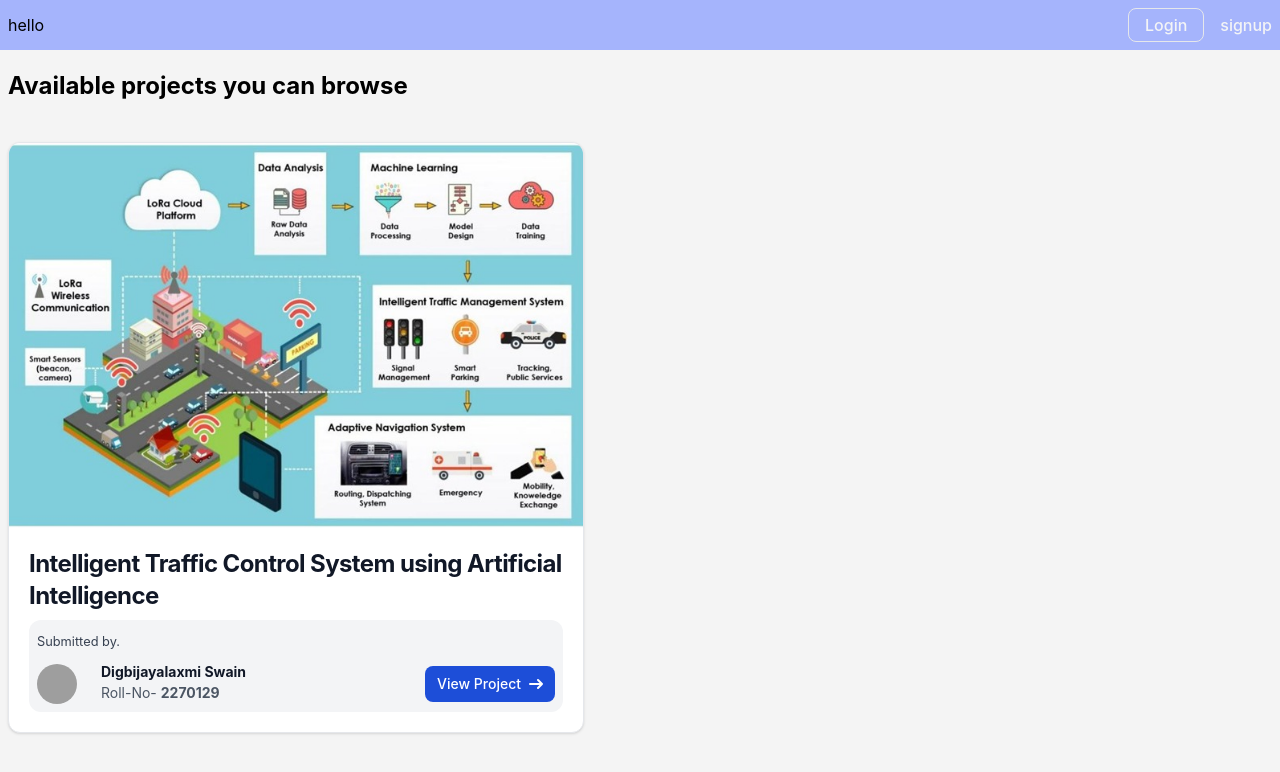
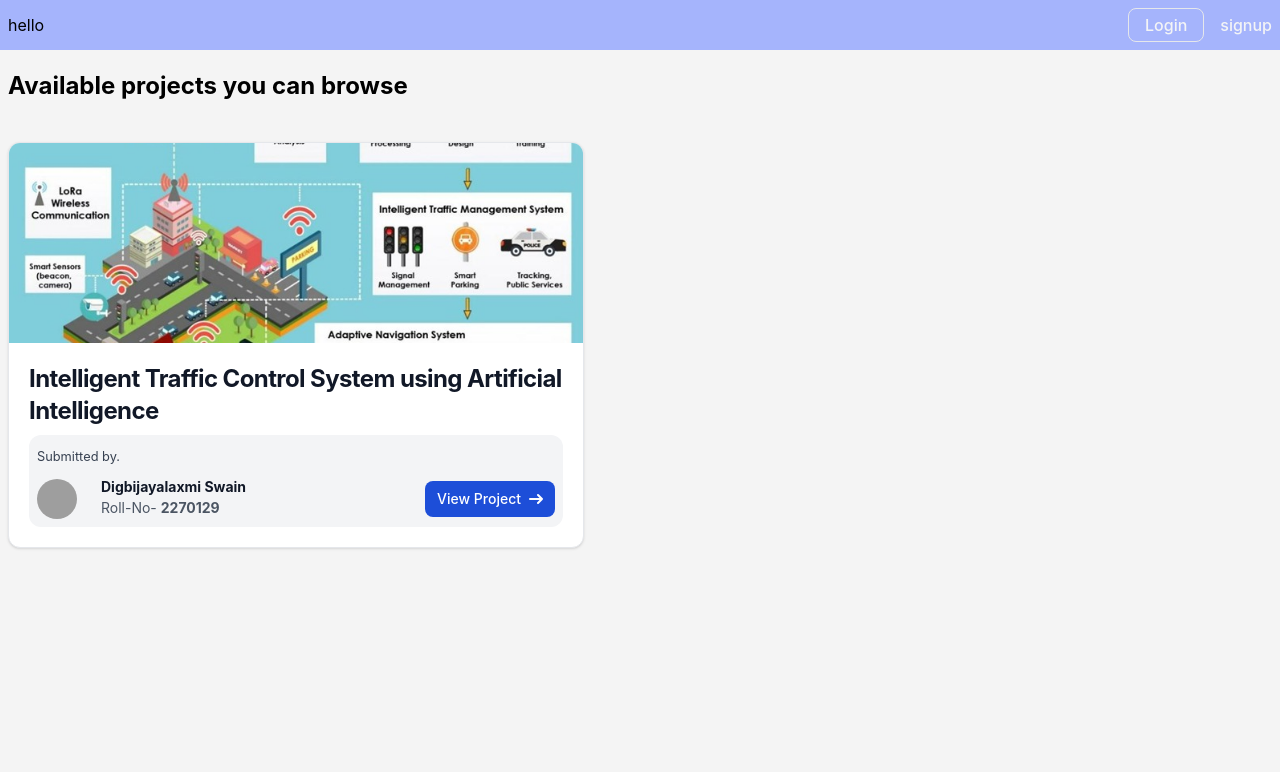
Before and after one commit to chinmaya-kumar-behera/TraficSignal, a React (Create React App) app in the folder web/: page /dashboard in a window 1280 px wide. Shown: the top 772 px of the page. Built offline with nearby package versions, Linux system fonts and the light colour scheme; grey boxes are pictures that could not be loaded.

Commit message:
fix : zindex issues

```diff
--- a/web/src/pages/DashBoard.js
+++ b/web/src/pages/DashBoard.js
@@ -86,12 +86,13 @@ const DashBoard = () => {
               </div> */}
 
               <div class="max-w-xl bg-white border border-gray-200 rounded-xl shadow overflow-hidden">
-                <img
-                  className="max-h-[150px] lg:max-h-[200px] w-full object-cover object-center"
-                  class="rounded-t-lg"
-                  src={cardImage}
-                  alt=""
-                />
+                <div className="h-[200px] w-full">
+                  <img
+                    className="h-full w-full object-cover object-center"
+                    src={cardImage}
+                    alt=""
+                  />
+                </div>
                 <div class="p-5">
                   <h5 class="mb-2 text-lg lg:text-2xl font-bold tracking-tight text-gray-900">
                     Intelligent Traffic Control System using Artificial
--- a/web/src/views/header/Navbar.jsx
+++ b/web/src/views/header/Navbar.jsx
@@ -20,8 +20,8 @@ const ProfileIconsDetails = ({ user }) => {
             <div className="flex items-center justify-center bg-white  rounded-full">
               <FaUserCircle className="text-4xl" />
             </div>
-            <div className="flex flex-col truncate max-w-[150px]">
-              <span className="text-xs font-semibold">{user?.name}</span>
+            <div className="flex flex-col truncate max-w-[150px] text-gray-700 font-semibold">
+              <span className="text-xs font-bold">{user?.name}</span>
               <span className="text-xs w-full truncate">
                 {user?.email}
               </span>
@@ -56,7 +56,7 @@ const Navbar = () => {
   const { logoutHandler } = UserHandler();
 
   return (
-    <nav className="bg-indigo-300 z-10 sticky top-0 px-2">
+    <nav className="bg-indigo-300 z-20 sticky top-0 px-2 ">
       <PageContainer>
         <div className="h-[50px] flex items-center justify-between">
           <div className="">hello</div>
```
